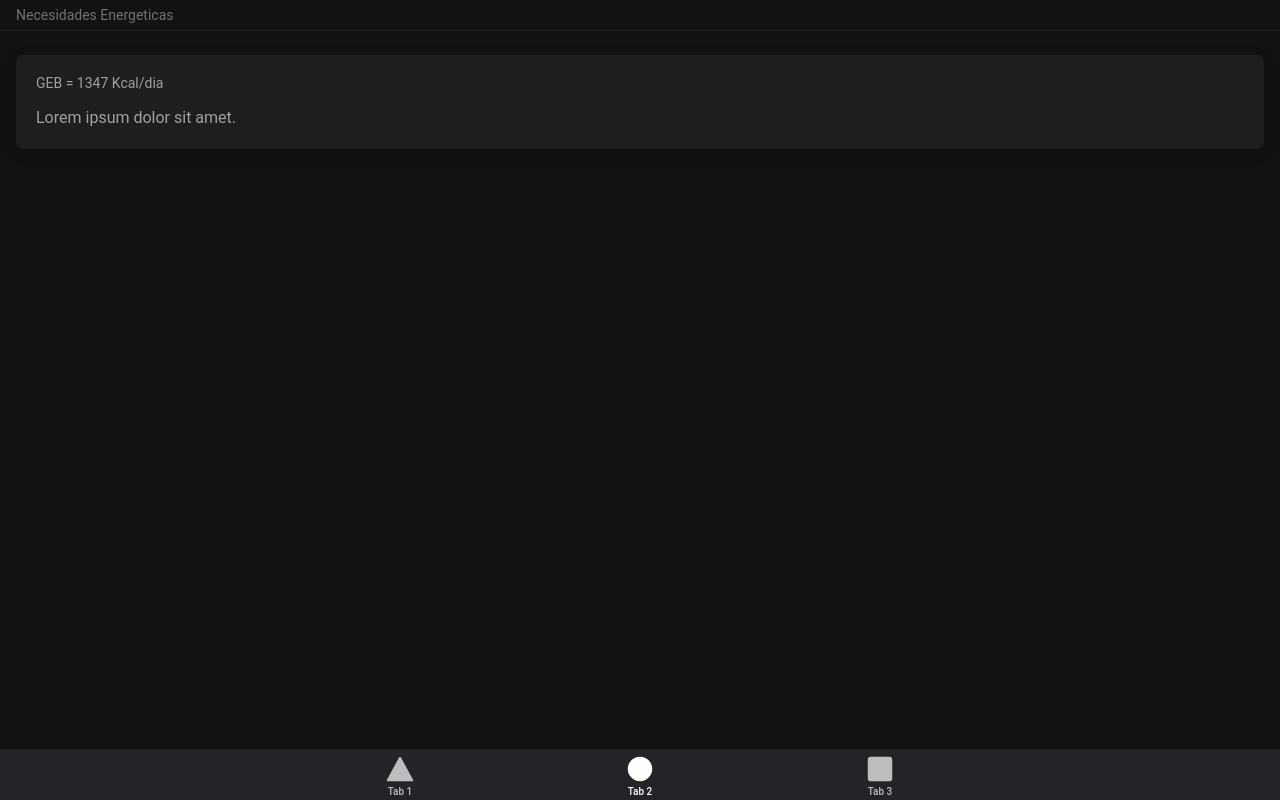
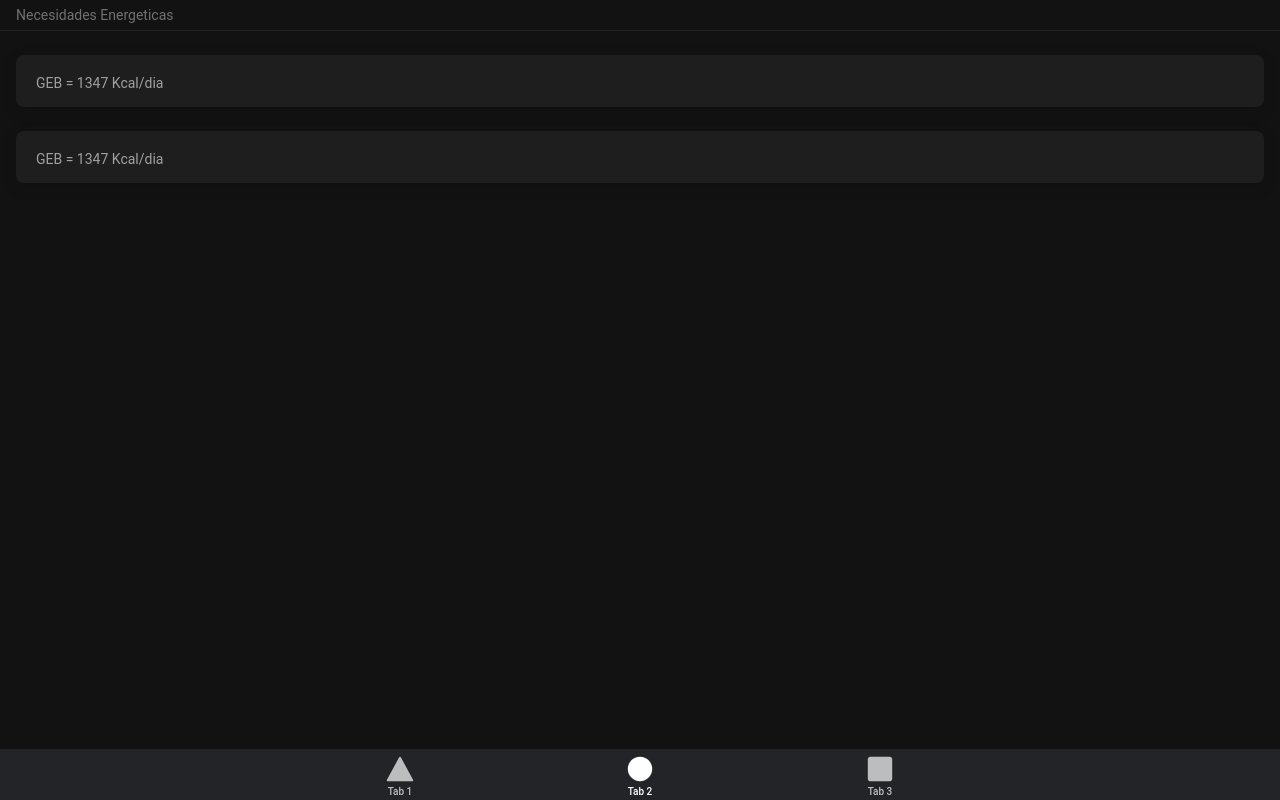
Before and after one commit to xandyx2014/magensonde, a React (Create React App) app: page /tab2 in a window 1280 px wide. Built offline with nearby package versions, Linux system fonts and the light colour scheme.

Commit message:
add new pages

```diff
--- a/src/pages/Tab2.tsx
+++ b/src/pages/Tab2.tsx
@@ -10,9 +10,9 @@ const Tab2: React.FC = () => {
       <IonItemDivider>Necesidades Energeticas</IonItemDivider>
       <IonCard mode='ios'>
         <IonCardHeader>GEB = 1347 Kcal/dia</IonCardHeader>
-        <IonCardContent>
-          Lorem ipsum dolor sit amet.
-        </IonCardContent>
+      </IonCard>
+      <IonCard mode='ios'>
+        <IonCardHeader>GEB = 1347 Kcal/dia</IonCardHeader>
       </IonCard>
       </IonContent>
     </IonPage>
```
